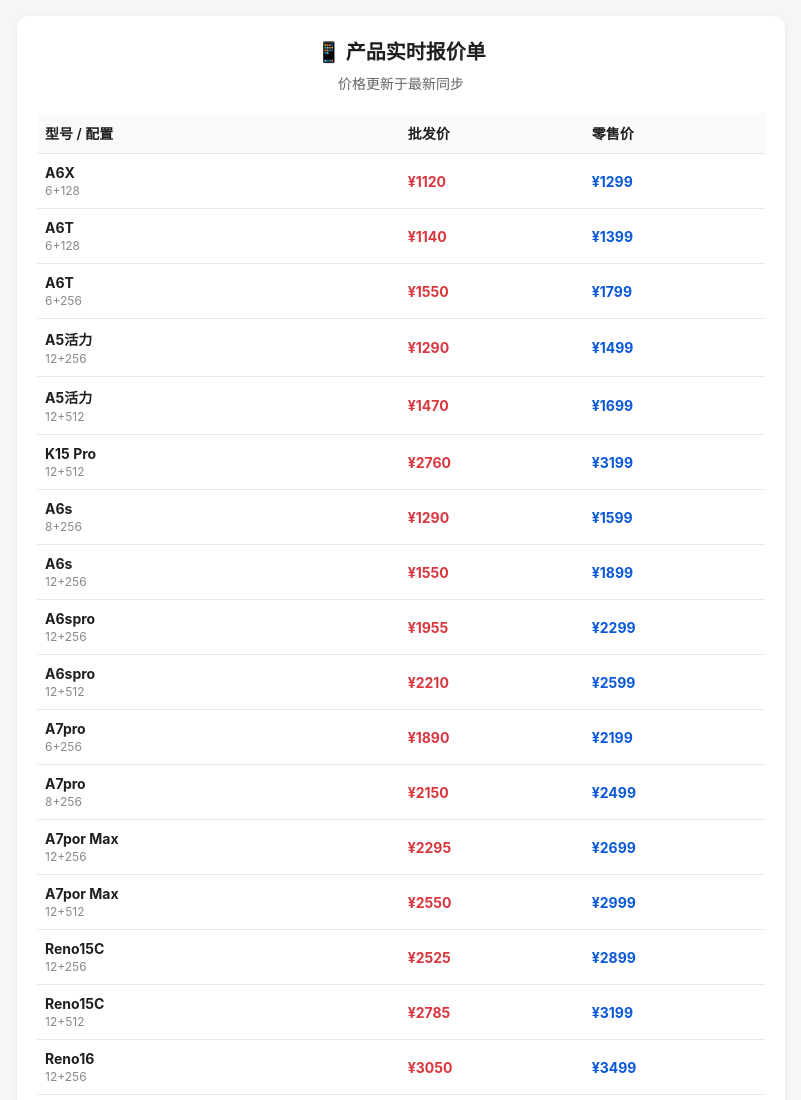
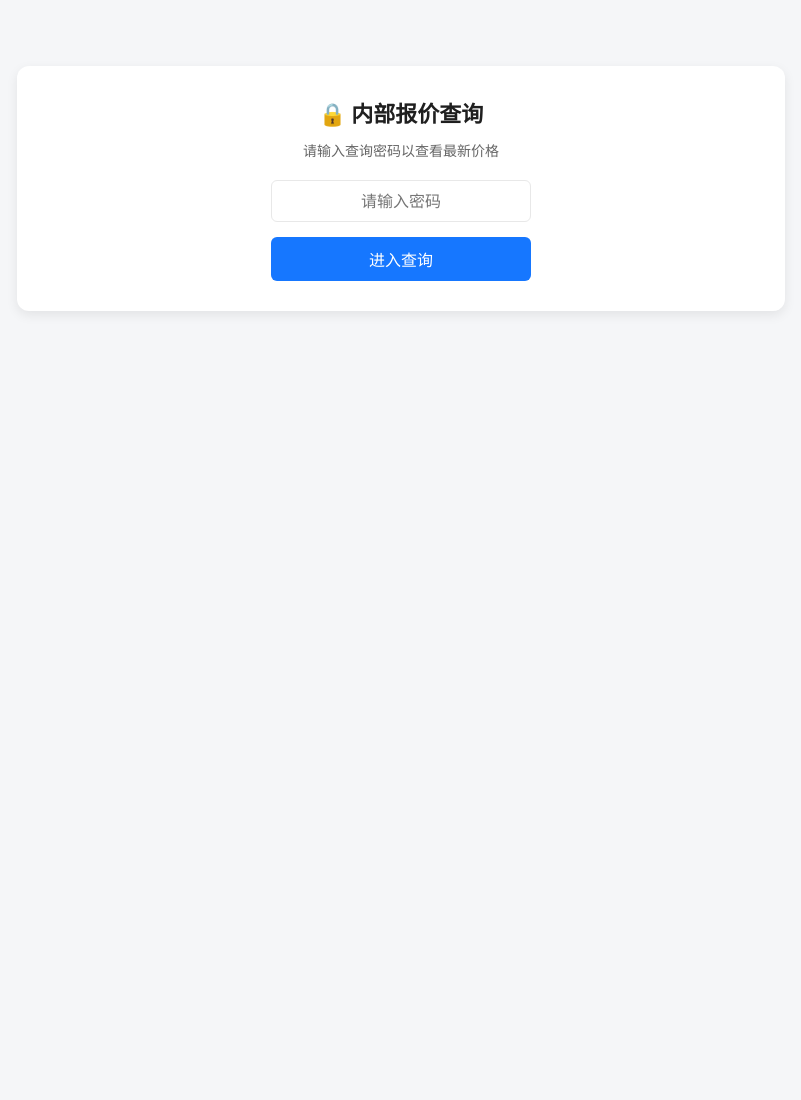
Before and after one commit to abk67216-eng/OPPO, a plain HTML site: page index.html in a window 1280 px wide. Shown: the top 1100 px of the page, without its empty margins (239-1040 px from the left). After the commit the page ends 800 px from the top, so only its background shows below. Drawn offline with Linux system fonts and the light colour scheme.

Commit message:
Update index.html

```diff
--- a/index.html
+++ b/index.html
@@ -3,7 +3,7 @@
 <head>
     <meta charset="UTF-8">
     <meta name="viewport" content="width=device-width, initial-scale=1.0">
-    <title>产品实时报价</title>
+    <title>产品实时报价系统</title>
     <style>
         :root {
             --bg: #f5f6f8;
@@ -12,41 +12,76 @@
             --text: #1f1f1f;
             --text2: #666;
             --border: #e8e8e8;
-            --danger: #ff4d4f;
-            --success: #52c41a;
+            --danger: #d9363e;
+            --success: #0958d9;
         }
         * { box-sizing: border-box; margin: 0; padding: 0; font-family: -apple-system, BlinkMacSystemFont, "Segoe UI", Roboto, sans-serif; }
         body { background: var(--bg); color: var(--text); padding: 16px; max-width: 800px; margin: 0 auto; }
-        .container { background: var(--card); border-radius: 12px; padding: 20px; box-shadow: 0 2px 8px rgba(0,0,0,0.05); }
-        h1 { font-size: 20px; margin-bottom: 8px; text-align: center; }
-        p { color: var(--text2); font-size: 14px; text-align: center; margin-bottom: 20px; }
-        table { width: 100%; border-collapse: collapse; margin-top: 10px; }
-        th, td { padding: 10px 8px; text-align: left; border-bottom: 1px solid var(--border); font-size: 14px; }
-        th { background: #fafafa; font-weight: 600; }
-        .price-w { color: #d9363e; font-weight: bold; }
-        .price-r { color: #0958d9; font-weight: bold; }
+
+        /* 密码验证页样式 */
+        #auth-screen {
+            background: var(--card); border-radius: 12px; padding: 30px 20px; text-align: center;
+            box-shadow: 0 4px 12px rgba(0,0,0,0.08); margin-top: 50px;
+        }
+        #auth-screen h2 { margin-bottom: 12px; font-size: 22px; }
+        #auth-screen p { color: var(--text2); margin-bottom: 20px; font-size: 14px; }
+        .auth-input { padding: 10px 14px; font-size: 16px; width: 80%; max-width: 260px; border: 1px solid var(--border); border-radius: 6px; outline: none; text-align: center; margin-bottom: 15px; }
+        .auth-btn { display: block; width: 80%; max-width: 260px; margin: 0 auto; background: var(--primary); color: white; border: none; padding: 10px; font-size: 16px; border-radius: 6px; cursor: pointer; }
+        .error-msg { color: var(--danger); font-size: 13px; margin-top: 10px; display: none; }
+
+        /* 主报价页样式 */
+        #main-screen { display: none; }
+        .container { background: var(--card); border-radius: 12px; padding: 16px; box-shadow: 0 2px 8px rgba(0,0,0,0.05); }
+        h1 { font-size: 18px; margin-bottom: 6px; text-align: center; }
+        .subtitle { color: var(--text2); font-size: 12px; text-align: center; margin-bottom: 15px; }
+
+        /* 搜索框样式 */
+        .search-box { width: 100%; padding: 12px; font-size: 15px; border: 1px solid var(--border); border-radius: 8px; margin-bottom: 15px; outline: none; background: #fafafa; }
+
+        table { width: 100%; border-collapse: collapse; }
+        th, td { padding: 10px 6px; text-align: left; border-bottom: 1px solid var(--border); font-size: 13px; }
+        th { background: #fafafa; font-weight: 600; color: #333; }
+        .price-w { color: var(--danger); font-weight: bold; }
+        .price-r { color: var(--success); font-weight: bold; }
     </style>
 </head>
 <body>
+
+    <!-- 密码输入界面 -->
+    <div id="auth-screen">
+        <h2>🔒 内部报价查询</h2>
+        <p>请输入查询密码以查看最新价格</p>
+        <input type="password" id="pwd-input" class="auth-input" placeholder="请输入密码" maxlength="6">
+        <button class="auth-btn" onclick="checkPassword()">进入查询</button>
+        <div id="err-tip" class="error-msg">密码错误，请重新输入（提示：8888）</div>
+    </div>
+
+    <!-- 客户查询主界面 -->
+    <div id="main-screen">
         <div class="container">
             <h1>📱 产品实时报价单</h1>
-        <p>价格更新于最新同步</p>
+            <div class="subtitle">价格实时更新，支持模糊搜索机型</div>
+
+            <!-- 搜索栏 -->
+            <input type="text" id="search-input" class="search-box" placeholder="🔍 输入机型快速查询（如：Reno16、一加、watch）..." oninput="filterTable()">
+
             <table>
                 <thead>
                     <tr>
-                    <th>型号 / 配置</th>
+                        <th>机型 / 配置</th>
                         <th>批发价</th>
                         <th>零售价</th>
                     </tr>
                 </thead>
                 <tbody id="price-list">
-                <!-- 自动加载报价 -->
+                    <!-- 自动加载数据 -->
                 </tbody>
             </table>
         </div>
+    </div>
 
     <script>
-        // 最新 91 项报价数据
+        // 91 项报价数据
         const rawData = [
             "A6X | 6+128 | 1120 | 1299",
             "A6T | 6+128 | 1140 | 1399",
@@ -141,17 +176,40 @@
             "pad air5柔光版 | 12+256 | 2650 | 2999"
         ];
 
+        // 验证密码逻辑
+        function checkPassword() {
+            const val = document.getElementById('pwd-input').value;
+            if (val === '8888') {
+                document.getElementById('auth-screen').style.display = 'none';
+                document.getElementById('main-screen').style.display = 'block';
+                renderTable(rawData);
+            } else {
+                document.getElementById('err-tip').style.display = 'block';
+            }
+        }
+
+        // 渲染表格
+        function renderTable(data) {
             const tbody = document.getElementById('price-list');
-        rawData.forEach(item => {
+            tbody.innerHTML = '';
+            data.forEach(item => {
                 const parts = item.split(' | ');
                 const tr = document.createElement('tr');
                 tr.innerHTML = `
-                <td><strong>${parts[0]}</strong><br><span style="color:#888;font-size:12px;">${parts[1]}</span></td>
+                    <td><strong>${parts[0]}</strong><br><span style="color:#888;font-size:11px;">${parts[1]}</span></td>
                     <td class="price-w">¥${parts[2]}</td>
                     <td class="price-r">¥${parts[3]}</td>
                 `;
                 tbody.appendChild(tr);
             });
+        }
+
+        // 搜索过滤逻辑
+        function filterTable() {
+            const keyword = document.getElementById('search-input').value.toLowerCase();
+            const filtered = rawData.filter(item => item.toLowerCase().includes(keyword));
+            renderTable(filtered);
+        }
     </script>
 </body>
 </html>
```
Lines whose indentation alone changed are shown as unchanged.
